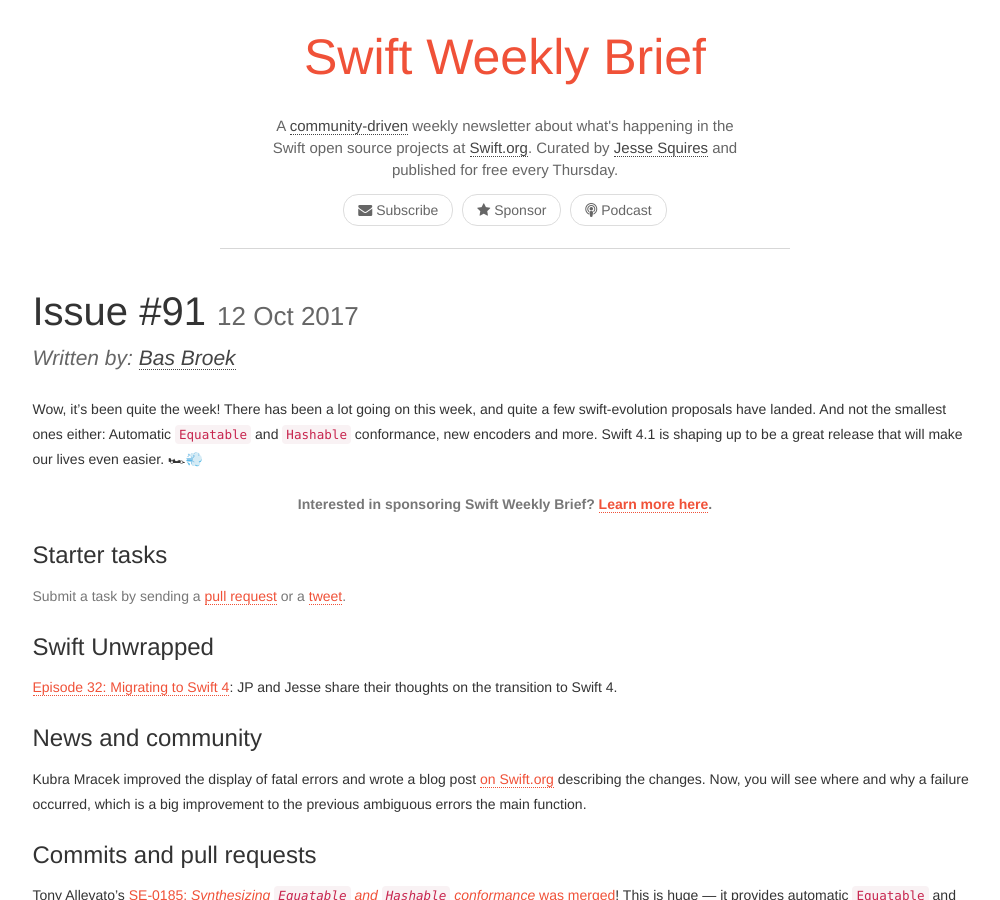
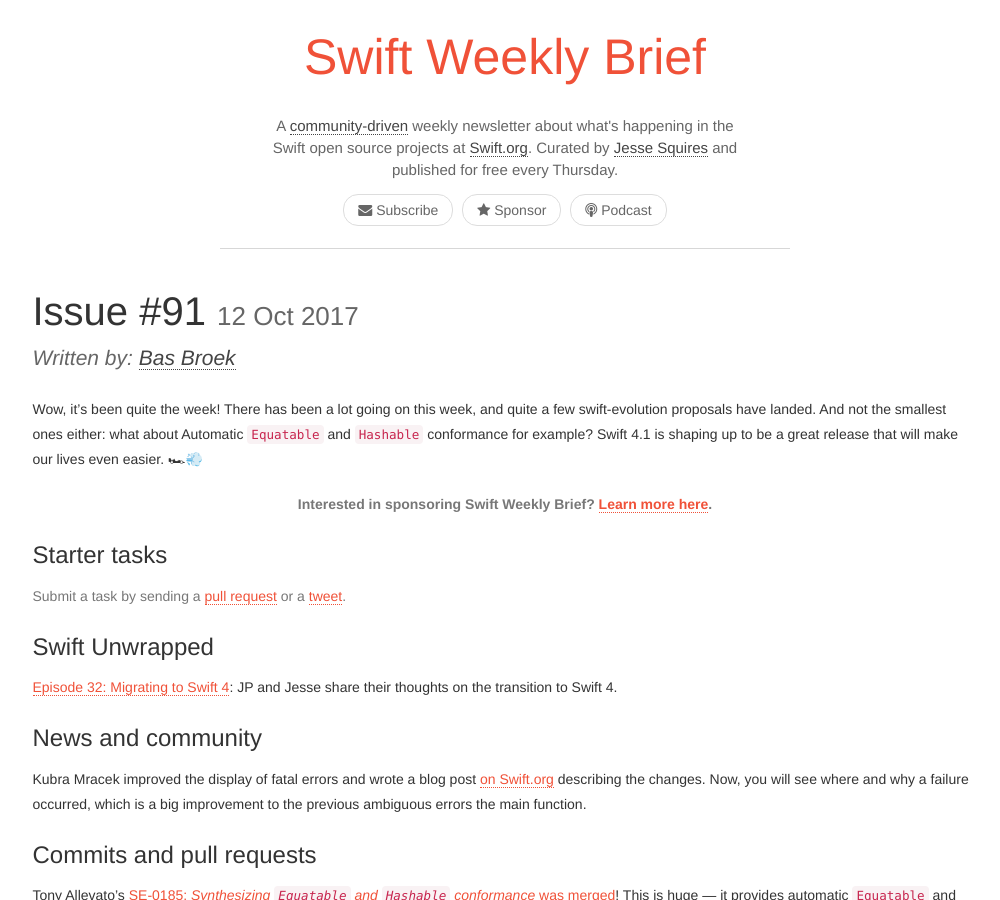
Before and after one commit to SwiftWeekly/swiftweekly.github.io, a Jekyll site: the page built from _posts/2017-10-12-issue-91.md, in a window 1280 px wide and 900 px high. Shown: the whole window, without its empty margins (135-1135 px from the left). Built offline with Jekyll 4.4.1, drawn with Linux system fonts in a browser that asks for light colours.

Commit message:
Remove new encoders (#326)

```diff
--- a/_posts/2017-10-12-issue-91.md
+++ b/_posts/2017-10-12-issue-91.md
@@ -4,7 +4,7 @@
 author: btb
 ---
 
-Wow, it's been quite the week! There has been a lot going on this week, and quite a few swift-evolution proposals have landed. And not the smallest ones either: Automatic `Equatable` and `Hashable` conformance, new encoders and more. Swift 4.1 is shaping up to be a great release that will make our lives even easier. 🏎💨
+Wow, it's been quite the week! There has been a lot going on this week, and quite a few swift-evolution proposals have landed. And not the smallest ones either: what about Automatic `Equatable` and `Hashable` conformance for example? Swift 4.1 is shaping up to be a great release that will make our lives even easier. 🏎💨
 
 <!--excerpt-->
 
```
